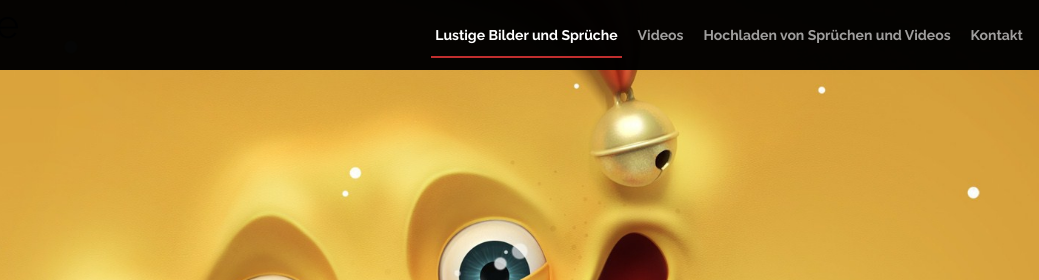
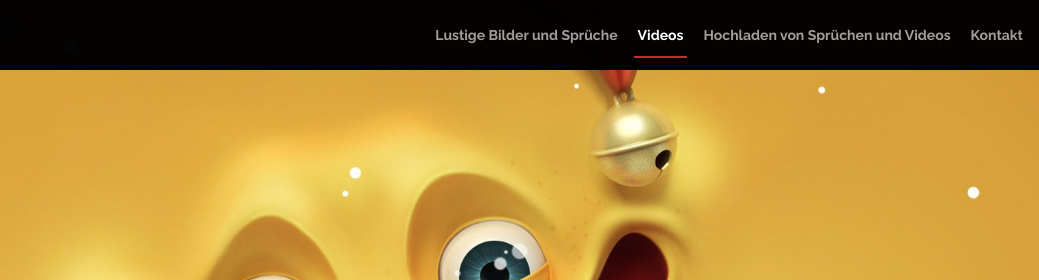
Before and after one commit to Team-6-SYP/Spassseite, a plain HTML site: page SpassSeite/Videos.html in a window 1280 px wide. Shown: the top 280 px of the page, 241-1280 px from the left. Drawn offline with nearby package versions, Linux system fonts and the light colour scheme.

Commit message:
Header auswahl
Auswahl ist nun auf der Richtigen Stelle für die Seite. Auf der Main-Page befindet sich keine Aktive Auswahl mehr.

```diff
--- a/SpassSeite/Videos.html
+++ b/SpassSeite/Videos.html
@@ -48,8 +48,8 @@
 
       <nav id="navbar" class="navbar order-last order-lg-0">
         <ul>
-          <li><a class="nav-link scrollto active" href="BilderSprüche.html">Lustige Bilder und Sprüche</a></li>
-          <li><a class="nav-link scrollto" href="Videos.html">Videos</a></li>
+          <li><a class="nav-link scrollto" href="BilderSprüche.html">Lustige Bilder und Sprüche</a></li>
+          <li><a class="nav-link scrollto active" href="Videos.html">Videos</a></li>
           <li><a class="nav-link scrollto" href="Hochladen.html">Hochladen von Sprüchen und Videos</a></li>
           <li><a class="nav-link scrollto" href="Kontakt.html">Kontakt</a></li>
 
--- a/SpassSeite/assets/css/style.css
+++ b/SpassSeite/assets/css/style.css
@@ -181,7 +181,6 @@ Versuch um den Header auf der Starseite zu Animieren
   right: 0;
   transition: all 0.5s;
   z-index: 997;
-
   background: rgba(0, 0, 0, 0.98);
   height: 70px;
 }
```
Also changed, not shown: SpassSeite/Hochladen.html (+2 -2 lines), SpassSeite/Kontakt.html (+2 -2 lines), SpassSeite/TRY.html (+1 -1 lines).
